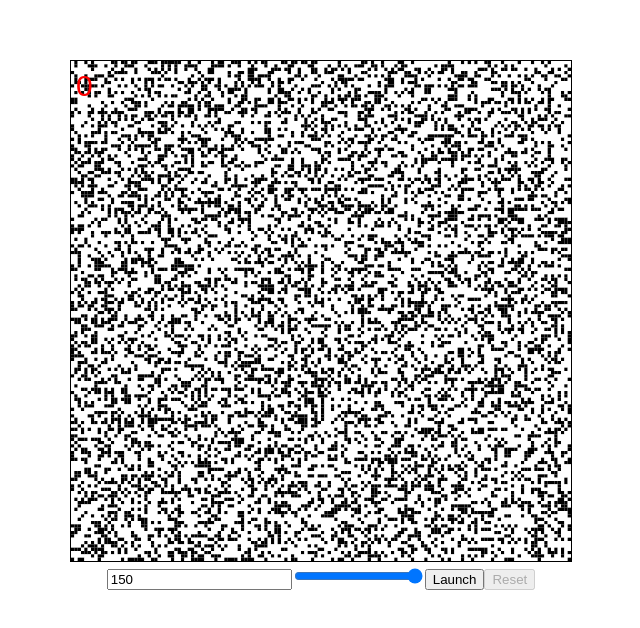
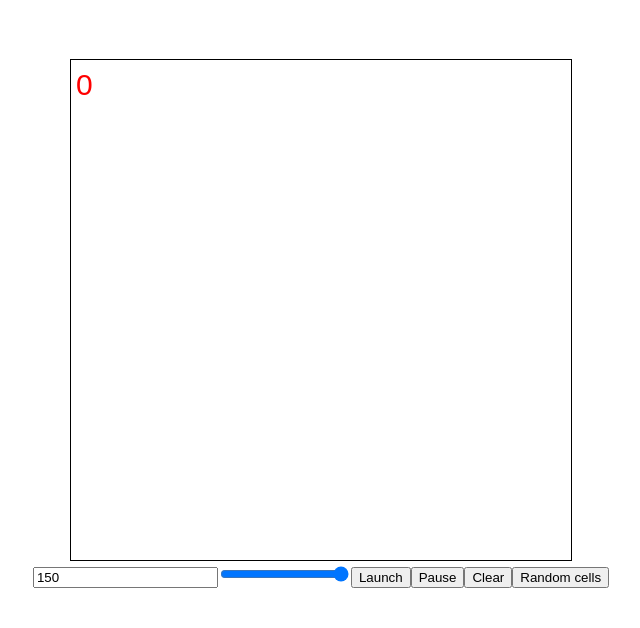
Before and after one commit to cr4ftx/gameoflife, a Vue app: page / in a window 1280 px wide. Shown: the top 628 px of the page, without its empty margins (319-959 px from the left). Built offline with nearby package versions, Linux system fonts and the light colour scheme.

Commit message:
Add ssh key for deployment

```diff
--- a/src/App.vue
+++ b/src/App.vue
@@ -5,13 +5,16 @@
         id="game-of-life"
         :width="canvasSize"
         :height="canvasSize"
-        style="border: 1px solid black"
+        style="outline: 1px solid black"
+        @click="clickCanvas"
       ></canvas>
     </div>
     <input type="text" v-model="gameSize" maxlength="3">
     <input type="range" min="1" max="500" v-model="speed" class="slider" id="myRange">
-    <button @click="generation" :disabled="disabled.launch">Launch</button>
-    <button @click="reset" :disabled="disabled.reset">Reset</button>
+    <button @click="generation">Launch</button>
+    <button @click="pause">Pause</button>
+    <button @click="clear">Clear</button>
+    <button @click="randomCells">Random cells</button>
   </div>
 </template>
 
@@ -28,20 +31,22 @@ export default {
       gameOfLife: new GameOfLife(150),
       timeout: null,
       count: 0,
-      speed: 500,
-      disabled: {
-        launch: false,
-        reset: true
-      }
+      speed: 500
     }
   },
 
   mounted () {
-    this.randomCells()
     this.drawGameOfLife()
   },
 
   methods: {
+    clickCanvas (event) {
+      let row = Math.trunc(event.layerY / (this.canvasSize / this.gameOfLife.board.length))
+      let col = Math.trunc(event.layerX / (this.canvasSize / this.gameOfLife.board.length))
+      this.gameOfLife.setCell(row, col, !this.gameOfLife.board[row][col])
+      this.drawGameOfLife()
+    },
+
     drawGameOfLife () {
       let canvas = document.getElementById('game-of-life')
       let ctx = canvas.getContext('2d')
@@ -64,22 +69,21 @@ export default {
     },
 
     generation () {
-      this.disabled.launch = true
-      this.disabled.reset = false
       this.count += 1
       clearTimeout(this.timeout)
       this.gameOfLife.generation()
       this.drawGameOfLife()
-      this.timeout = setTimeout(this.generation, this.speed)
+      this.timeout = setTimeout(this.generation, 500 - this.speed)
     },
 
-    reset () {
-      this.disabled.launch = false
-      this.disabled.reset = true
+    pause () {
+      clearTimeout(this.timeout)
+    },
+
+    clear () {
+      clearTimeout(this.timeout)
       this.count = 0
-      clearTimeout(this.timeout)
       this.gameOfLife = new GameOfLife(this.gameSize)
-      this.randomCells()
       this.drawGameOfLife()
     },
 
@@ -89,6 +93,7 @@ export default {
           this.gameOfLife.setCell(i, j, Math.random() < 0.35)
         }
       }
+      this.drawGameOfLife()
     }
   }
 }
```
Also changed, not shown: .travis.yml, 1 other file (tests, documents, lock files or other folders).
